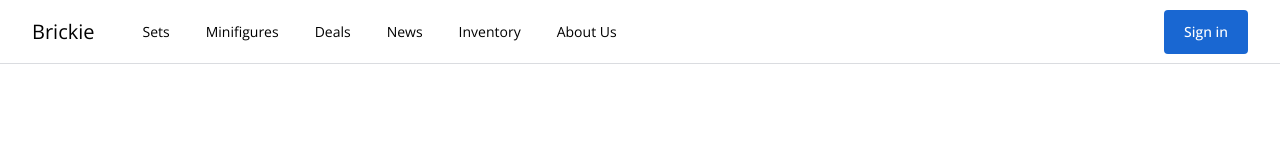
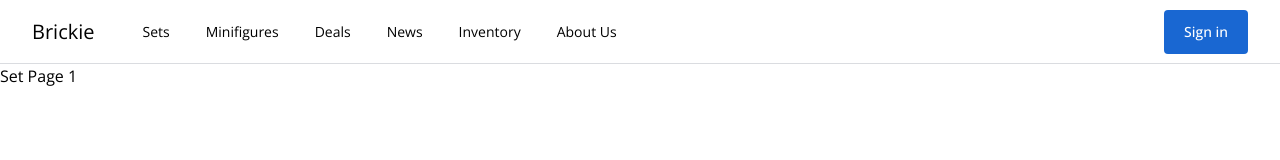
Before and after one commit to S41G0N/vue-demo, a Vue app in the folder vue-demo/: page /#/sets/listings/1 in a window 1280 px wide. Shown: the top 160 px of the page. Built offline with nearby package versions, Linux system fonts and the light colour scheme.

Commit message:
Dynamic routes with wildcards

```diff
--- a/vue-demo/src/router/index.js
+++ b/vue-demo/src/router/index.js
@@ -1,6 +1,7 @@
 import { createRouter, createWebHashHistory } from "vue-router";
 import HomeView from "@/views/HomeView.vue";
 import ListingsView from "@/views/ListingsView.vue";
+import SetView from "@/views/SetView.vue";
 
 const routes = [
   {
@@ -8,11 +9,16 @@ const routes = [
     name: "Home",
     component: HomeView
   },
-
   {
     path: "/sets/listings",
     name: "Listings",
     component: ListingsView
+  },
+
+  {
+    path: "/sets/listings/:set_id",
+    name: "SetPage",
+    component: SetView
   }
 ];
 
--- /dev/null
+++ b/vue-demo/src/views/SetView.vue
@@ -0,0 +1,14 @@
+<template>
+  <div>Set Page {{ currentSetID }}</div>
+</template>
+
+<script>
+export default {
+  name: "SetView",
+  computed: {
+    currentSetID() {
+      return this.$route.params.set_id; //set_id defined in router index.js
+    }
+  }
+};
+</script>
```
